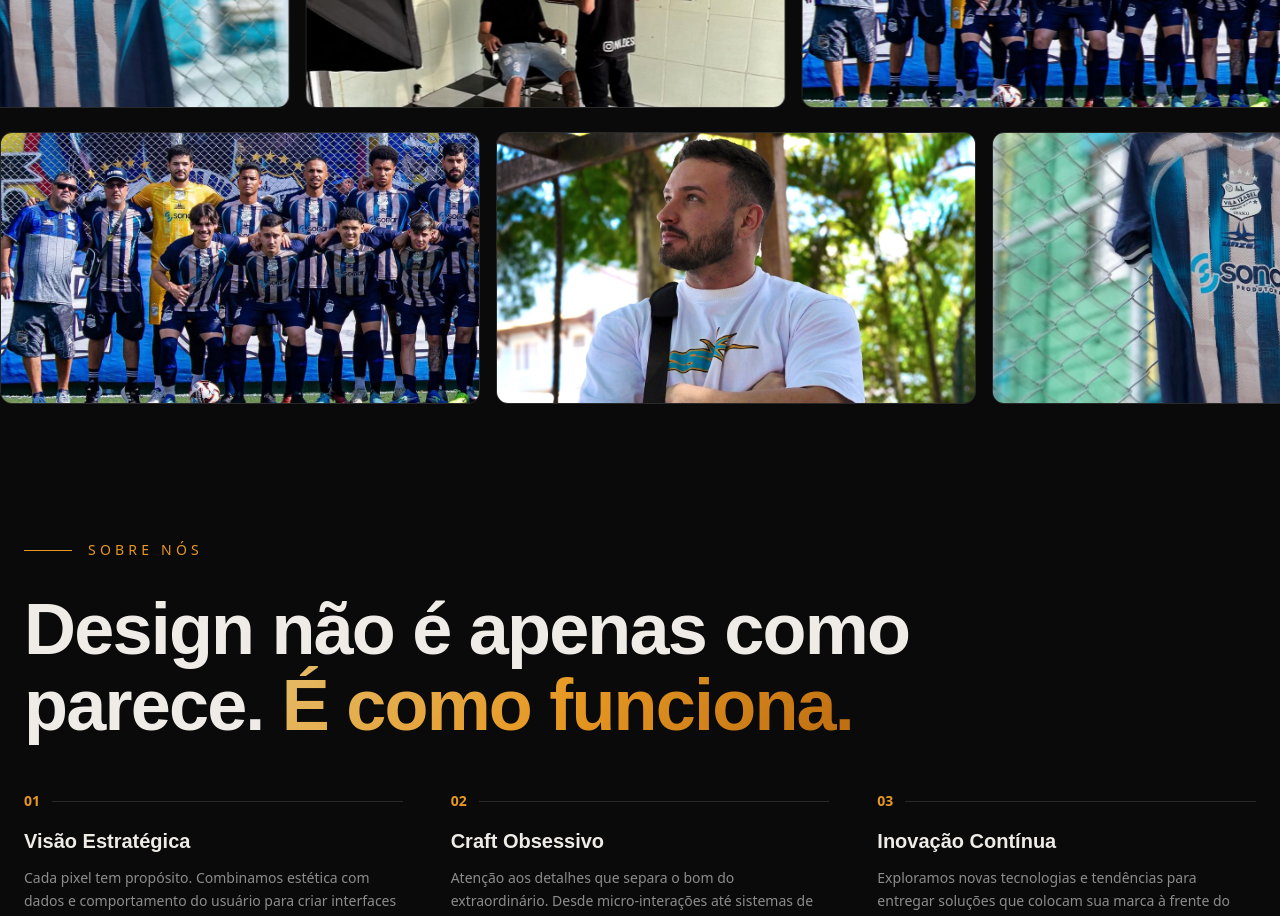
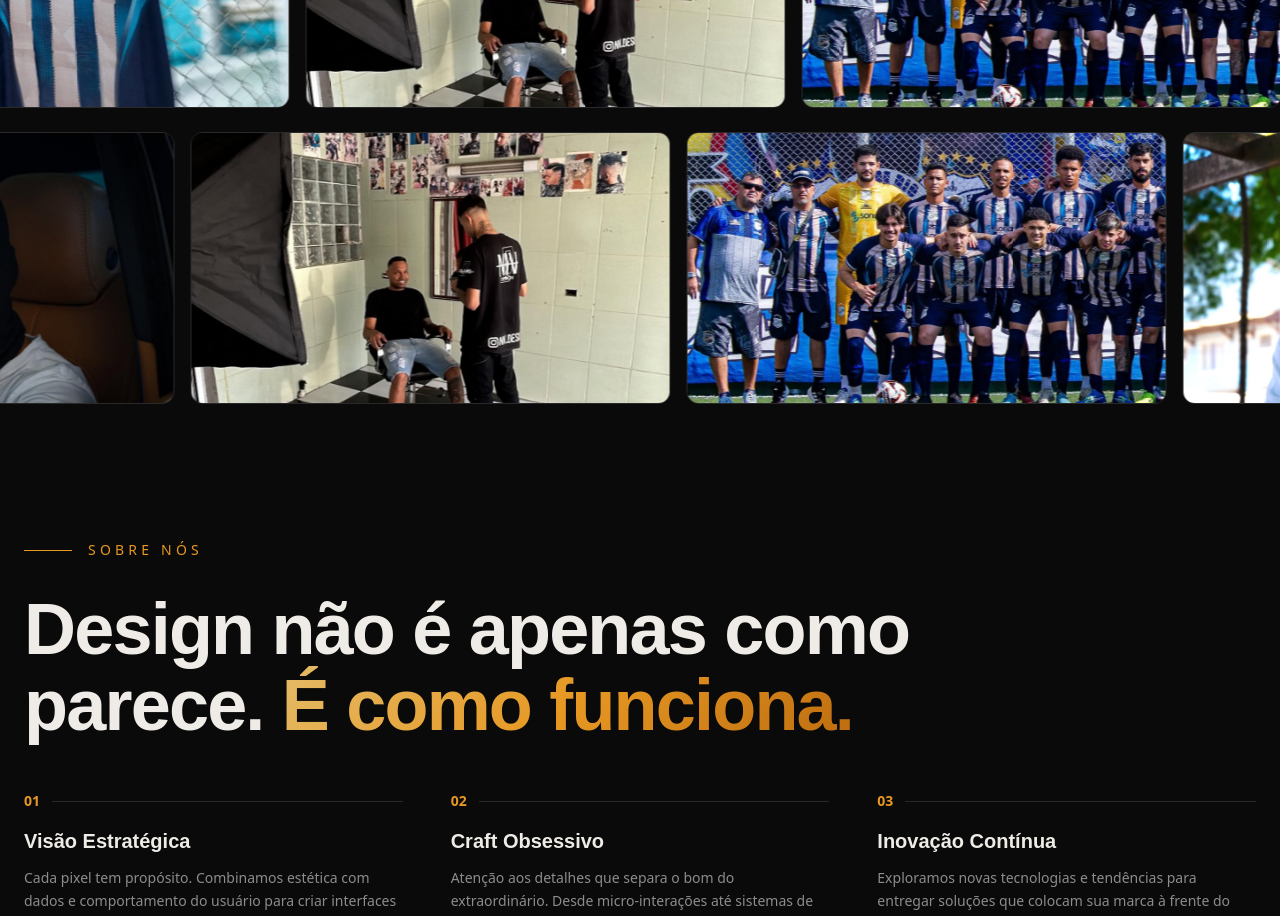
Before and after one commit to MateusFrancoDev/niv-design, a Next.js app: page / in a window 1280 px wide. Shown: the part 1020-1936 px from the top of the page. Built offline with nearby package versions, Linux system fonts and the light colour scheme; a web font is replaced by a local one.

Commit message:
fix: correção do carroseul

```diff
--- a/app/globals.css
+++ b/app/globals.css
@@ -132,3 +132,8 @@
 @utility animate-scroll-left {
   animation: scroll-left 30s linear infinite;
 }
+
+@utility animate-scroll-right {
+  /* reuse scroll-left animation in reverse for smooth opposite movement */
+  animation: scroll-left 30s linear infinite reverse;
+}
```
